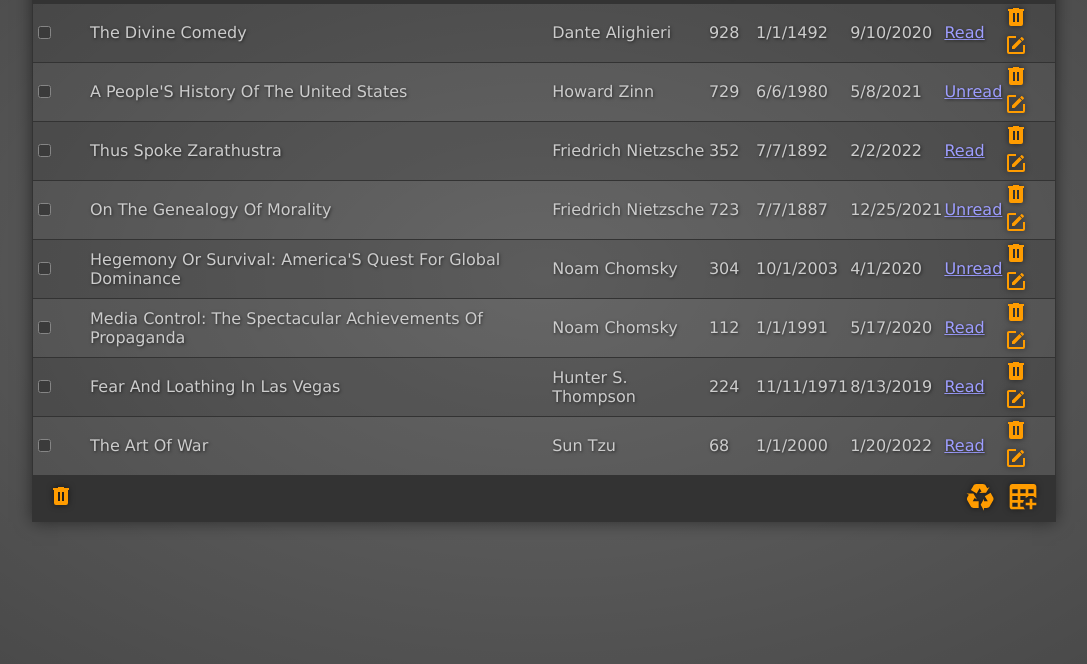
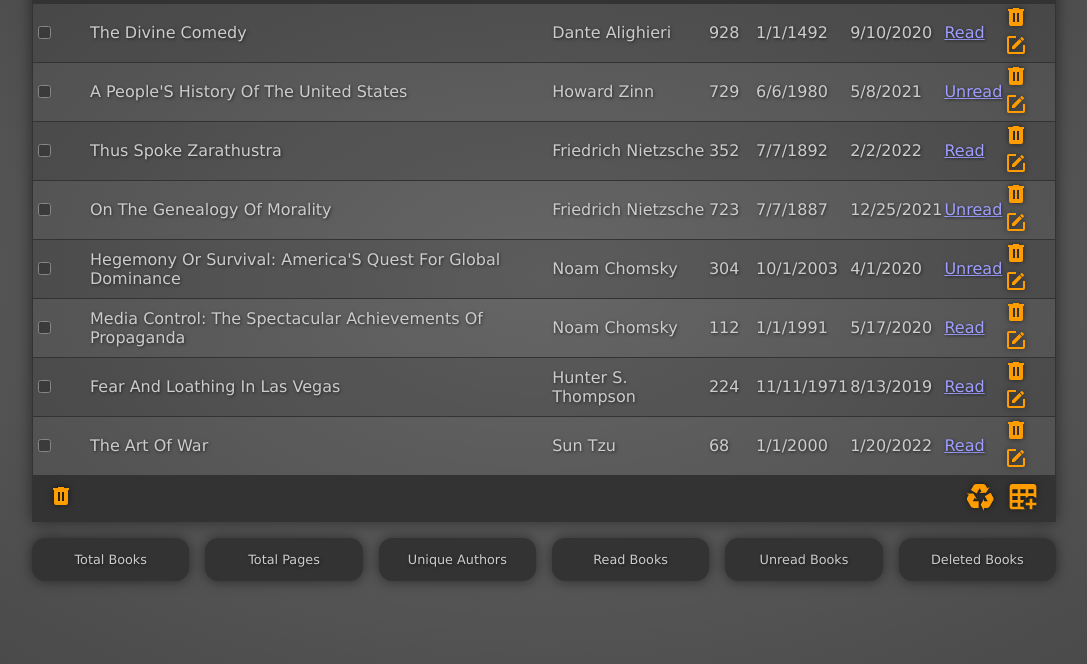
Before and after one commit to padrone1225/library, a plain HTML site: page index.html in a window 1280 px wide. Shown: the part 124-788 px from the top of the page, without its empty margins (96-1183 px from the left). Drawn offline with Linux system fonts and the light colour scheme.

Commit message:
html_design

```diff
--- a/index.html
+++ b/index.html
@@ -106,6 +106,14 @@
                 </tr>
             </tfoot>
         </table>
+        <section id="summary">
+            <div>Total Books <span id="total_books"></span></div>
+            <div>Total Pages <span id="total_pages"></span></div>
+            <div>Unique Authors <span id="total_authors"></span></div>
+            <div>Read Books <span id="total_read"></span></div>
+            <div>Unread Books <span id="total_unread"></span></div>
+            <div>Deleted Books <span id="totla_trash"></span></div>
+        </section>
     </main>
     <!-- -- Footer -- -->
     <footer></footer>
--- a/res/library.css
+++ b/res/library.css
@@ -242,6 +242,41 @@ main tfoot td:last-child a svg {
   width: 2em;
 }
 
+/*----- Summary -----*/
+#summary {
+  display: flex;
+  align-items: center;
+  justify-content: center;
+  gap: 1em;
+  margin: 1em 0 0;
+  width: 100%;
+}
+
+#summary div {
+  background-color: var(--color-dark);
+  border: var(--border-solid);
+  border-radius: 1em;
+  box-shadow: var(--shadow-box);
+  flex: 1;
+  font-size: 0.8rem;
+  padding: 1em;
+  text-align: center;
+  white-space: nowrap;
+}
+
+#summary span {
+  color: var(--color-light);
+  display: block;
+  font-size: 1.8rem;
+}
+
+/*----- Footer -----*/
+footer {
+  font-size: 0.8rem;
+  padding: 2em 0 0;
+  text-align: center;
+}
+
 /*----- Modals -----*/
 
 #modal > div {
```
